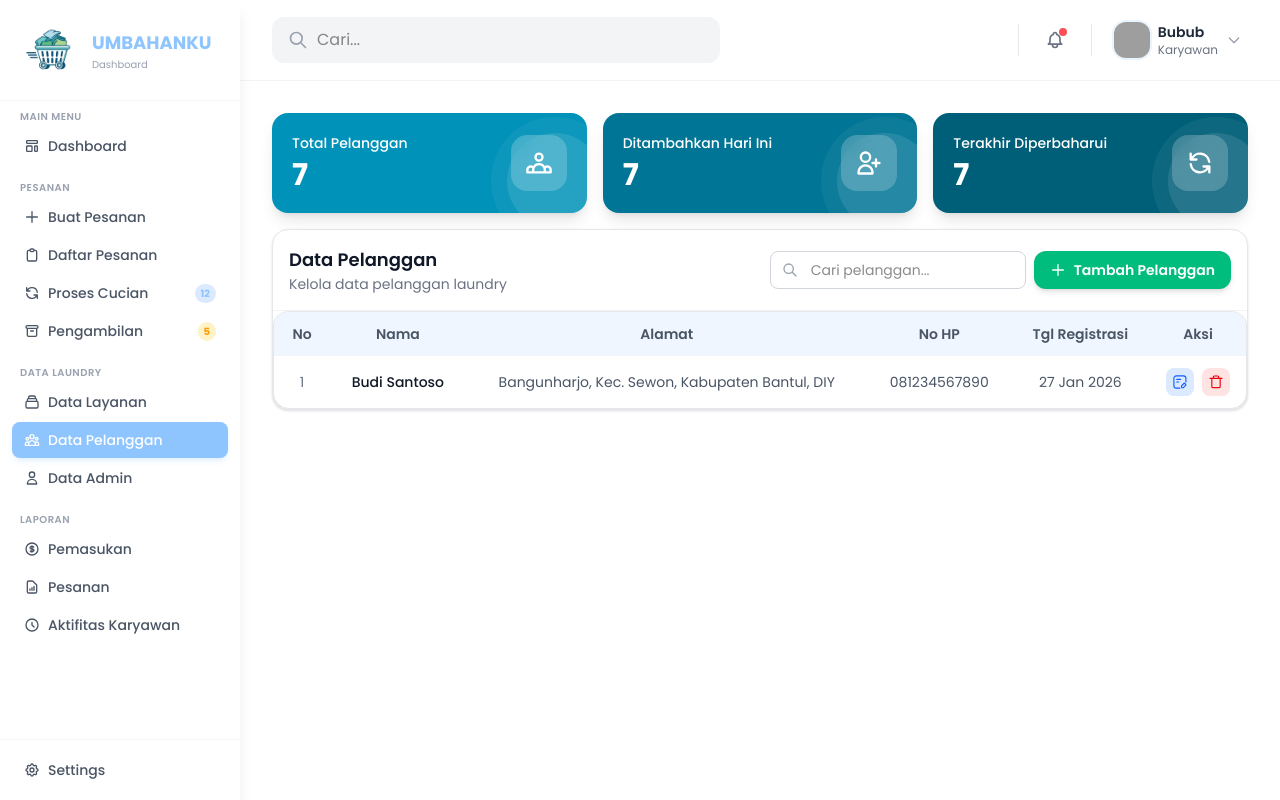
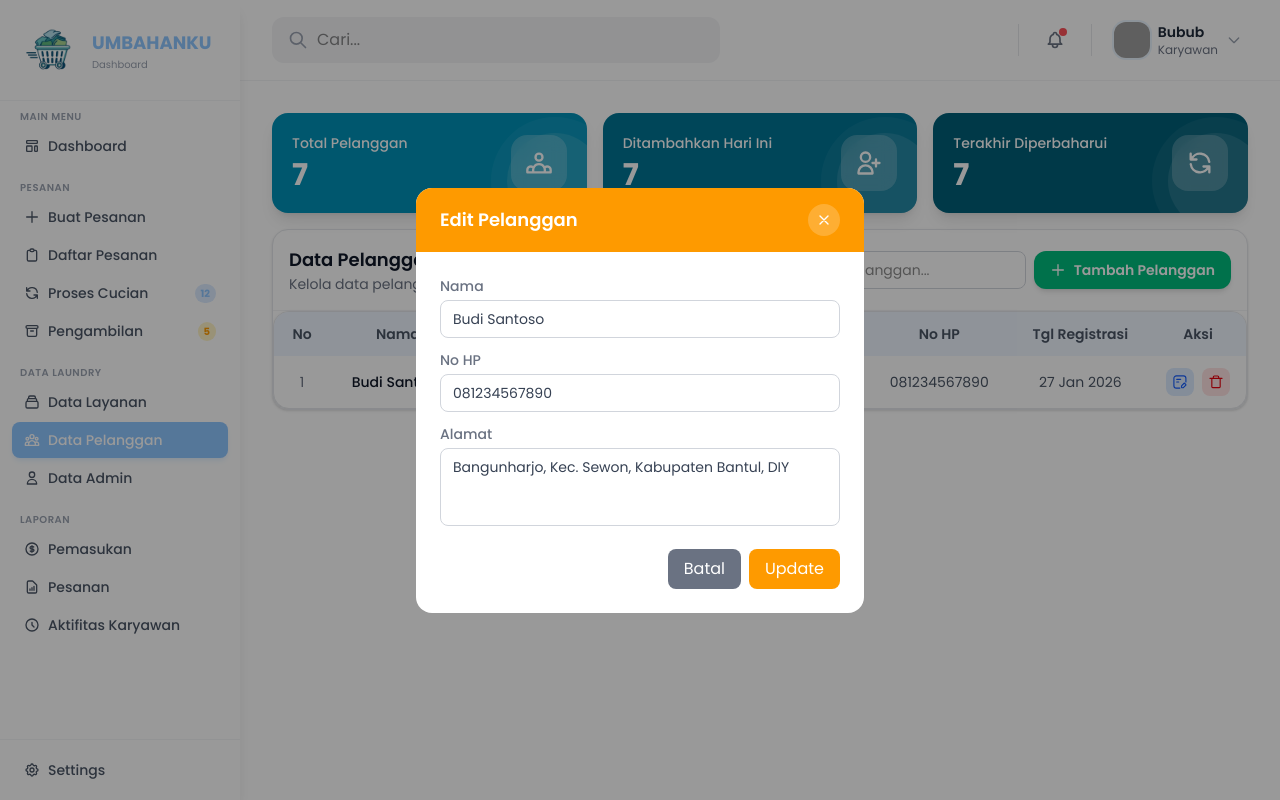
Before and after one commit to Dikocesrt/umbahanku, a Next.js app: page /master/customers in a window 1280 px wide. Both pictures are taken after a click on the button 1180 px from the left and 382 px from the top of the page. Built offline with nearby package versions, Linux system fonts and the light colour scheme; grey boxes are pictures that could not be loaded.

Commit message:
feat(customers): add edit modal for customers

```diff
--- /dev/null
+++ b/src/app/components/customers/CustomersEditModal.tsx
@@ -0,0 +1,62 @@
+export default function CustomersEditModal({ open, onClose }: { open: boolean; onClose: () => void }) {
+    if (!open) return null;
+
+    return (
+        <div className="fixed inset-0 bg-black/40 flex items-center justify-center z-50 p-4">
+            <div className="bg-white rounded-2xl w-full max-w-md overflow-hidden">
+                {/* Header */}
+                <div className="bg-amber-500 px-4 py-3 md:px-6 md:py-4 flex items-center justify-between">
+                    <h3 className="text-base md:text-lg font-semibold text-white">
+                        Edit Pelanggan
+                    </h3>
+                    <button
+                        onClick={onClose}
+                        className="w-8 h-8 flex items-center justify-center rounded-full bg-white/20 hover:bg-white/30 transition"
+                    >
+                        <svg className="w-4 h-4 text-white" fill="none" stroke="currentColor" viewBox="0 0 24 24">
+                            <path strokeLinecap="round" strokeLinejoin="round" strokeWidth="2" d="M6 18L18 6M6 6l12 12" />
+                        </svg>
+                    </button>
+                </div>
+
+                {/* Form Content */}
+                <div className="p-4 md:p-6">
+                    {/* Input Nama */}
+                    <div className="mb-3">
+                        <label className="block text-sm text-gray-500 font-medium mb-1">Nama</label>
+                        <input
+                            type="text"
+                            className="w-full px-3 py-2 text-sm text-gray-700 rounded-lg border border-gray-300 focus:outline-none focus:ring-2 focus:ring-amber-400/30 focus:border-amber-500"
+                            defaultValue="Budi Santoso"
+                        />
+                    </div>
+
+                    {/* Input No HP */}
+                    <div className="mb-3">
+                        <label className="block text-sm text-gray-500 font-medium mb-1">No HP</label>
+                        <input
+                            type="tel"
+                            className="w-full px-3 py-2 text-sm text-gray-700 rounded-lg border border-gray-300 focus:outline-none focus:ring-2 focus:ring-amber-400/30 focus:border-amber-500"
+                            defaultValue="081234567890"
+                        />
+                    </div>
+
+                    {/* Input Alamat */}
+                    <div className="mb-3">
+                        <label className="block text-sm text-gray-500 font-medium mb-1">Alamat</label>
+                        <textarea
+                            className="w-full px-3 py-2 text-sm text-gray-700 rounded-lg border border-gray-300 focus:outline-none focus:ring-2 focus:ring-amber-400/30 focus:border-amber-500 resize-none"
+                            rows={3}
+                            defaultValue="Bangunharjo, Kec. Sewon, Kabupaten Bantul, DIY"
+                        />
+                    </div>
+
+                    <div className="flex justify-end gap-2 mt-4">
+                        <button onClick={onClose} className="bg-gray-500 text-white px-4 py-2 rounded-lg">Batal</button>
+                        <button className="bg-amber-500 text-white px-4 py-2 rounded-lg">Update</button>
+                    </div>
+                </div>
+            </div>
+        </div>
+    );
+}
--- a/src/app/components/customers/CustomersMobile.tsx
+++ b/src/app/components/customers/CustomersMobile.tsx
@@ -1,4 +1,4 @@
-export default function CustomerMobile({ onAdd, onDelete }: { onAdd: () => void; onDelete: () => void }) {
+export default function CustomerMobile({ onAdd, onEdit, onDelete }: { onAdd: () => void; onEdit: () => void; onDelete: () => void }) {
     return (
         <div className="md:hidden space-y-3 rounded-xl p-3 shadow-sm border border-gray-200">
             {/* Header Section Mobile */}
@@ -35,7 +35,7 @@ export default function CustomerMobile({ onAdd, onDelete }: { onAdd: () => void;
                     </div>
                     {/* Aksi Edit & Hapus */}
                     <div className="flex gap-2">
-                        <button className="p-1.5 rounded-lg bg-blue-100 text-blue-600">
+                        <button onClick={() => onEdit()} className="p-1.5 rounded-lg bg-blue-100 text-blue-600">
                             <svg className="w-4 h-4" viewBox="0 0 24 24" fill="none" xmlns="http://www.w3.org/2000/svg">
                                 <path d="M20.8506 12.0002V6.50992C20.8506 4.48846 19.2118 2.84973 17.1904 2.84973H6.5098C4.48833 2.84973 2.84961 4.48845 2.84961 6.50992V17.4905C2.84961 19.512 4.48833 21.1507 6.5098 21.1507H11.8501" stroke="currentColor" strokeWidth="1.7" strokeLinecap="round" />
                                 <path d="M7.00269 12H10.0018" stroke="currentColor" strokeWidth="1.7" strokeLinecap="round" />
@@ -75,7 +75,7 @@ export default function CustomerMobile({ onAdd, onDelete }: { onAdd: () => void;
                     </div>
                     {/* Aksi Edit & Hapus */}
                     <div className="flex gap-2">
-                        <button className="p-1.5 rounded-lg bg-blue-100 text-blue-600">
+                        <button onClick={() => onEdit()} className="p-1.5 rounded-lg bg-blue-100 text-blue-600">
                             <svg className="w-4 h-4" viewBox="0 0 24 24" fill="none" xmlns="http://www.w3.org/2000/svg">
                                 <path d="M20.8506 12.0002V6.50992C20.8506 4.48846 19.2118 2.84973 17.1904 2.84973H6.5098C4.48833 2.84973 2.84961 4.48845 2.84961 6.50992V17.4905C2.84961 19.512 4.48833 21.1507 6.5098 21.1507H11.8501" stroke="currentColor" strokeWidth="1.7" strokeLinecap="round" />
                                 <path d="M7.00269 12H10.0018" stroke="currentColor" strokeWidth="1.7" strokeLinecap="round" />
--- a/src/app/components/customers/CustomersTable.tsx
+++ b/src/app/components/customers/CustomersTable.tsx
@@ -1,4 +1,4 @@
-export default function CustomersTable({ onAdd, onDelete }: { onAdd: () => void; onDelete: () => void }) {
+export default function CustomersTable({ onAdd, onEdit, onDelete }: { onAdd: () => void; onEdit: () => void; onDelete: () => void }) {
     return (
         <div className="bg-white rounded-2xl shadow-sm border border-gray-200 overflow-hidden hidden md:block">
             {/* Header Section */}
@@ -69,7 +69,7 @@ export default function CustomersTable({ onAdd, onDelete }: { onAdd: () => void;
                                 {/* Aksi */}
                                 <div className="flex justify-center gap-2">
                                     {/* Edit */}
-                                    <button className="p-1.5 rounded-lg bg-blue-100 text-blue-600 transition">
+                                    <button onClick={() => onEdit()} className="p-1.5 rounded-lg bg-blue-100 text-blue-600 transition">
                                         <svg className="w-4 h-4" viewBox="0 0 24 24" fill="none" xmlns="http://www.w3.org/2000/svg">
                                             <path d="M20.8506 12.0002V6.50992C20.8506 4.48846 19.2118 2.84973 17.1904 2.84973H6.5098C4.48833 2.84973 2.84961 4.48845 2.84961 6.50992V17.4905C2.84961 19.512 4.48833 21.1507 6.5098 21.1507H11.8501" stroke="currentColor" strokeWidth="1.7" strokeLinecap="round" />
                                             <path d="M7.00269 12H10.0018" stroke="currentColor" strokeWidth="1.7" strokeLinecap="round" />
--- a/src/app/master/customers/page.tsx
+++ b/src/app/master/customers/page.tsx
@@ -5,10 +5,12 @@ import StatsGroup from "@/app/components/shared/stats/StatsGroup";
 import CustomersTable from "@/app/components/customers/CustomersTable";
 import CustomersMobile from "@/app/components/customers/CustomersMobile";
 import CustomersModal from "@/app/components/customers/CustomersModal";
+import CustomersEditModal from "@/app/components/customers/CustomersEditModal";
 import DeleteConfirmModal from "@/app/components/shared/DeleteConfirmModal";
 
 export default function Customers() {
     const [openModal, setOpenModal] = useState(false);
+    const [showEditModal, setShowEditModal] = useState(false);
     const [showDeleteModal, setShowDeleteModal] = useState(false);
 
     const handleDelete = () => {
@@ -67,12 +69,14 @@ export default function Customers() {
                 {/* Search, Tambah Pelanggan & Tabel - Desktop */}
                 <CustomersTable
                     onAdd={() => setOpenModal(true)}
+                    onEdit={() => setShowEditModal(true)}
                     onDelete={() => setShowDeleteModal(true)}
                 />
 
                 {/* Search, Tambah Pelanggan, Card List Pelanggan (Mobile) */}
                 <CustomersMobile
                     onAdd={() => setOpenModal(true)}
+                    onEdit={() => setShowEditModal(true)}
                     onDelete={() => setShowDeleteModal(true)}
                 />
             </div>
@@ -81,6 +85,12 @@ export default function Customers() {
             <CustomersModal
                 open={openModal}
                 onClose={() => setOpenModal(false)}
+            />
+
+            {/* POPUP EDIT PELANGGAN */}
+            <CustomersEditModal
+                open={showEditModal}
+                onClose={() => setShowEditModal(false)}
             />
 
             {/* Modal Delete Confirm */}
```
